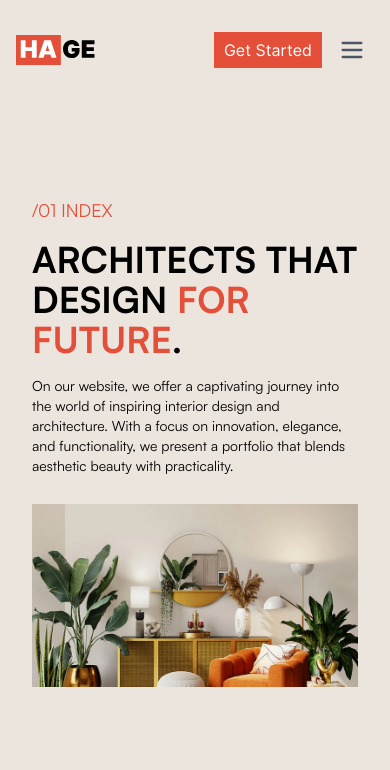
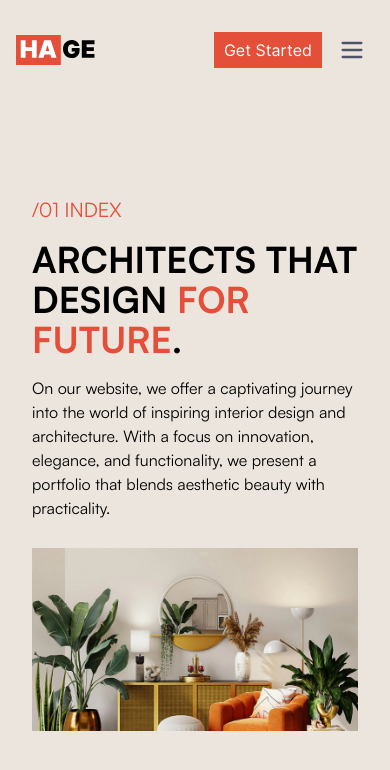
Before and after one commit to Hamza-Hanif-786/hage_architecture, a Next.js app: page / in a window 390 px wide. Shown: the top 770 px of the page. Built offline with nearby package versions, Linux system fonts and the light colour scheme.

Commit message:
feat: update HeroSection typography for improved readability

```diff
--- a/app/sections/homepage/HeroSection.tsx
+++ b/app/sections/homepage/HeroSection.tsx
@@ -6,11 +6,11 @@ const HeroSection = () => {
   return (
     <div className='px-8 py-24 inline-flex flex-col justify-start items-start gap-7 xl:gap-10'>
         <div className='flex flex-col justify-start items-start gap-4 sm:gap-6 md:gap-7 xl:gap-10'>
-            <h4 className="uppercase text-lg md:text-xl lg:text-2xl font-normal font-['Satoshi'] text-[#E44F39]">/01 Index</h4>
+            <h4 className="uppercase text-xl lg:text-2xl font-normal font-['Satoshi'] text-[#E44F39]">/01 Index</h4>
             <h1 className="uppercase text-black text-4xl sm:text-5xl md:text-6xl lg:text-7xl xl:text-9xl font-bold font-['Satoshi'] leading-10 md:leading-14 lg:leading-[4.5rem] xl:leading-28">
                 Architects that design <span className='text-[#E44F39]'> for future</span>.
             </h1>
-            <p className="text-black font-normal text-sm md:text-lg lg:text-xl font-['Satoshi'] md:w-[90%] lg:w-1/2">
+            <p className="text-black font-normal text-base md:text-lg lg:text-xl font-['Satoshi'] md:w-[90%] lg:w-1/2">
                 On our website, we offer a captivating journey into the world of inspiring interior design and architecture. With a focus on innovation, elegance, and functionality, we present a portfolio that blends aesthetic beauty with practicality.
             </p>
         </div>
```
